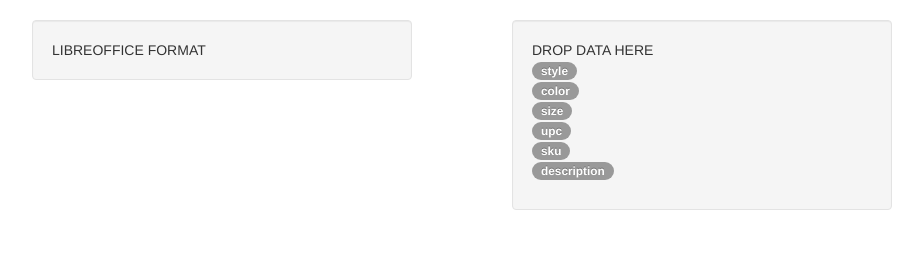
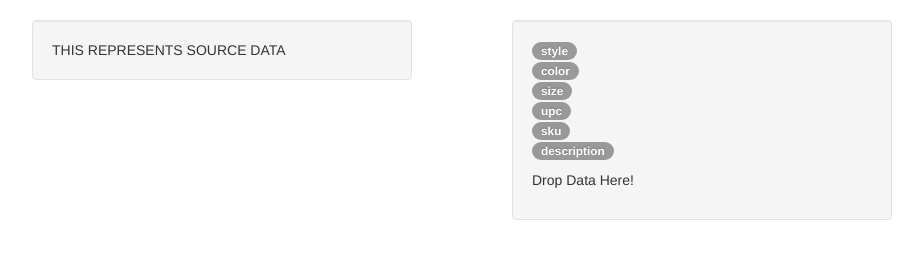
Before and after one commit to kstevens715/dropTable, a website: page test/index.html in a window 1280 px wide. Shown: the whole page, without its empty margins (48-971 px from the left). Drawn offline with nearby package versions, Linux system fonts and the light colour scheme.

Commit message:
Draggable Badges

```diff
--- a/src/dropTable.js
+++ b/src/dropTable.js
@@ -8,7 +8,7 @@
 
 (function($) {
 
-  var DISALLOW_DROP = false;
+  var BADGE = "Badge";
 
   var that,
       options,
@@ -32,18 +32,8 @@
       this.on('dragenter', methods.dragEnter);
       this.on('dragleave', methods.dragLeave);
 
-      methods.showColumnDefinitions();
+      methods.renderDropTable();
 
-    },
-
-
-    showColumnDefinitions: function() {
-      var output = '<div><ul class="unstyled">';
-      for (var column in options.columnDefinitions) {
-        output += '<li><span class="badge">' + column + '</span></li>';
-      }
-      output += "</ul></div>";
-      that.append(output);
     },
 
     drop: function(e) {
@@ -54,7 +44,7 @@
         publicMethods.process();
       }
 
-      methods.drawHtml();
+      methods.renderTable();
 
       if (typeof(options.fnDropComplete) === 'function') {
         options.fnDropComplete();
@@ -63,8 +53,8 @@
       return true;
     },
 
-    dragOver: function() {
-      return DISALLOW_DROP;
+    dragOver: function(e) {
+      return methods.isBadge(e);
     },
 
     dragEnter: function() {
@@ -75,16 +65,52 @@
       return false;
     },
 
+    isBadge: function(e) {
+      var data = e.originalEvent.dataTransfer.getData(BADGE);
+      return data === "" ? false : true;
+    },
+
     parseData: function(data) {
       return $.csv.toArrays(data, { separator: options.fieldDelimiter });
     },
 
-    drawHtml: function() {
+    renderDropTable: function() {
+      var output =
+        "<div class='droptable-sidebar'>" +
+        "</div>" +
+        "<div class='droptable-droparea'>" +
+        "<p>Drop Data Here!</p>"+
+        "</div>"
+      that.html(output);
+      methods.renderSidebar();
+    },
+
+    renderSidebar: function() {
+      var output = '<div><ul class="unstyled">';
+      for (var column in options.columnDefinitions) {
+        output += '<li>';
+        output += '<span class="badge" draggable="true" ';
+        output += 'ondragstart="'
+        output += 'event.dataTransfer.setData(\'Badge\', \'' + column + '\')"';
+        output += '>';
+        output += column ;
+        output += '</span></li>';
+      }
+      output += "</ul></div>";
+      that.find('.droptable-sidebar').html(output);
+    },
+
+    renderTable: function() {
 
       var output = '<table class="table table-striped table-bordered">';
       var row,
           rowIndex,
           colIndex;
+
+      output += '<thead>';
+      output += '<tr><th><span class="badge">test</span></th><th></th><th></th></tr>';
+      output += '</thead>';
+      output += '<tbody>';
 
       for (rowIndex=0; rowIndex<rows.length; rowIndex++) {
         row = rows[rowIndex];
@@ -97,8 +123,9 @@
 
         output += "</tr>";
       }
+      output += "</tbody>";
       output += "</table>";
-      that.append(output);
+      that.find('.droptable-droparea').html(output);
     }
   };
 
--- a/test/index.html
+++ b/test/index.html
@@ -36,8 +36,8 @@
   <br />
   <div class="row">
     <div class="span5 offset1">
-      <div id="openoffice" class="well" draggable="true" ondragstart="drag(event)">
-        LIBREOFFICE FORMAT
+      <div id="source" class="well" draggable="true" ondragstart="drag(event)">
+        THIS REPRESENTS SOURCE DATA
       </div>
     </div>
     <div class="span5 offset1">
```
